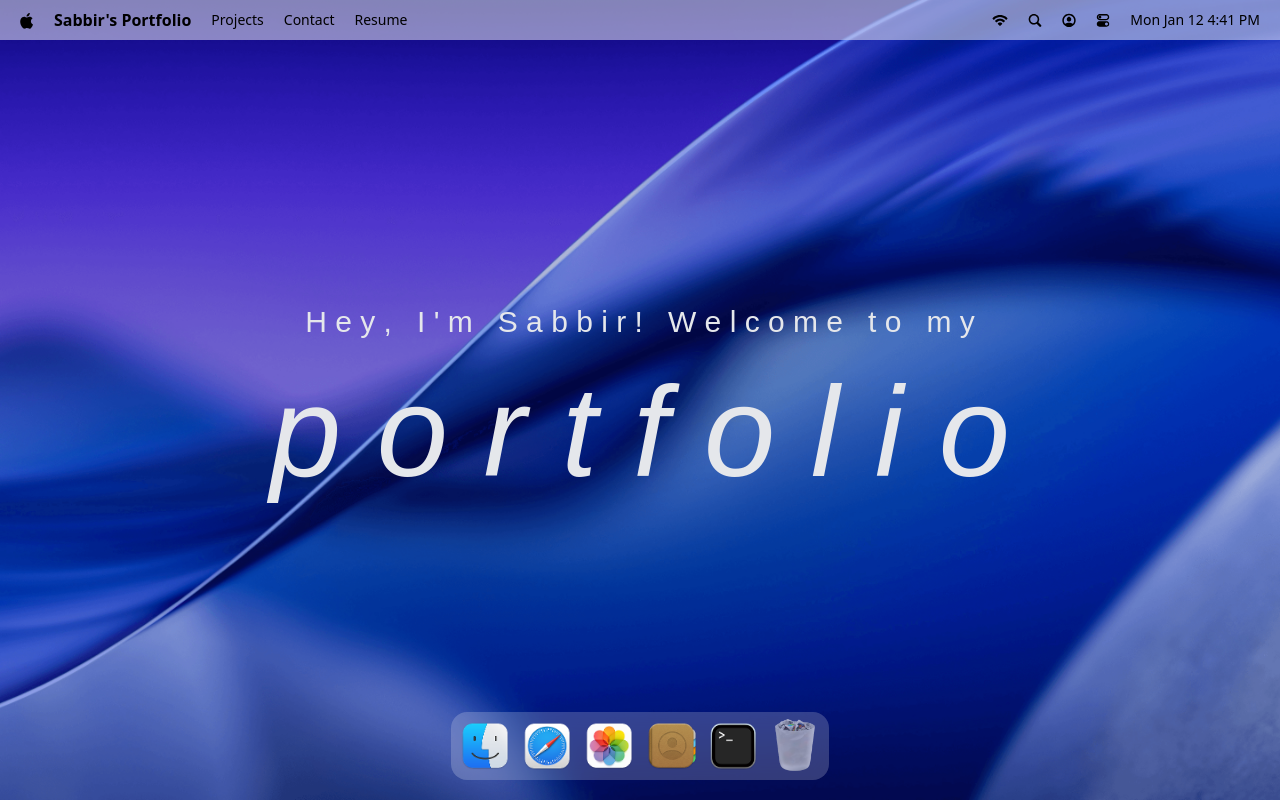
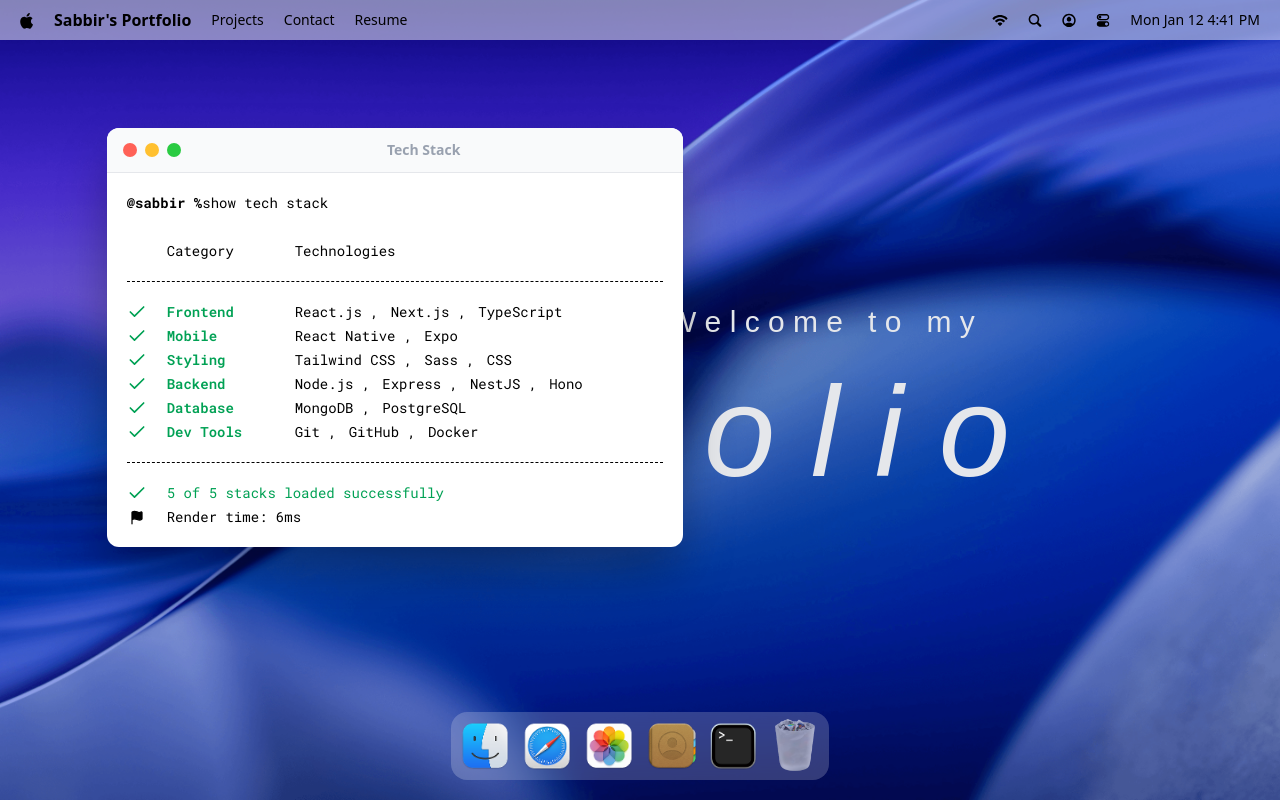
Before and after one commit to sabbir-veer/macos-portfolio, a React (Vite) app: page / in a window 1280 px wide. Both pictures are taken after a click on the button 733 px from the left and 746 px from the top of the page. Built offline with nearby package versions, Linux system fonts and the light colour scheme; a web font is replaced by a local one.

Commit message:
feat: implement a HOC for managing window states and add the first window - terminal

```diff
--- a/src/App.jsx
+++ b/src/App.jsx
@@ -1,4 +1,10 @@
+import gsap from 'gsap'
+import { Draggable } from 'gsap/Draggable'
+
 import { Navbar, Welcome, Dock } from '#components'
+import { Terminal } from '#windows'
+
+gsap.registerPlugin(Draggable)
 
 const App = () => {
   return (
@@ -6,6 +12,7 @@ const App = () => {
       <Navbar />
       <Welcome />
       <Dock />
+      <Terminal />
     </main>
   )
 }
--- /dev/null
+++ b/src/components/WindowControls.jsx
@@ -0,0 +1,15 @@
+import React from 'react'
+import useWindowStore from '#store/window'
+
+const WindowControls = ({ target }) => {
+  const { closeWindow } = useWindowStore()
+  return (
+    <div id='window-controls'>
+      <div className='close' onClick={() => closeWindow(target)} />
+      <div className='minimize' />
+      <div className='maximize' />
+    </div>
+  )
+}
+
+export default WindowControls
--- a/src/components/index.jsx
+++ b/src/components/index.jsx
@@ -1,5 +1,6 @@
 import Dock from './Dock'
 import Navbar from './Navbar'
 import Welcome from './Welcome'
+import WindowControls from './WindowControls'
 
-export { Dock, Navbar, Welcome }
+export { Dock, Navbar, Welcome, WindowControls }
--- /dev/null
+++ b/src/hoc/windowWrapper.jsx
@@ -0,0 +1,54 @@
+import useWindowStore from '#store/window'
+import { useGSAP } from '@gsap/react'
+import gsap from 'gsap'
+import { Draggable } from 'gsap/Draggable'
+import { useLayoutEffect, useRef } from 'react'
+
+const windowWrapper = (Component, windowKey) => {
+  const Wrapped = (props) => {
+    const { focusWindow, windows } = useWindowStore()
+    const { isOpen, zIndex } = windows[windowKey]
+    const ref = useRef(null)
+
+    useGSAP(() => {
+      const el = ref.current
+      if (!el || !isOpen) return
+
+      el.style.display = 'block'
+
+      gsap.fromTo(
+        el,
+        { scale: 0.8, opacity: 0, y: 40 },
+        { scale: 1, opacity: 1, y: 0, duration: 0.4, ease: 'power3.out' }
+      )
+    }, [isOpen])
+
+    useGSAP(() => {
+      const el = ref.current
+      if (!el) return
+
+      const [instance] = Draggable.create(el, {
+        onPress: () => focusWindow(windowKey)
+      })
+      return () => instance.kill()
+    }, [])
+
+    useLayoutEffect(() => {
+      const el = ref.current
+      if (!el) return
+      el.style.display = isOpen ? 'block' : 'none'
+    }, [isOpen])
+    return (
+      <section id={windowKey} ref={ref} style={{ zIndex }} className='absolute'>
+        <Component {...props} />
+      </section>
+    )
+  }
+
+  Wrapped.displayName = `WindowWrapper(${
+    Component.displayName || Component.name || 'Component'
+  })`
+  return Wrapped
+}
+
+export default windowWrapper
--- /dev/null
+++ b/src/windows/Terminal.jsx
@@ -0,0 +1,57 @@
+import { WindowControls } from '#components'
+import { techStack } from '#constants'
+import windowWrapper from '#hoc/windowWrapper'
+import { Check, Flag } from 'lucide-react'
+import React from 'react'
+
+const Terminal = () => {
+  return (
+    <>
+      <div id='window-header'>
+        <WindowControls target='terminal' />
+        <h2>Tech Stack</h2>
+      </div>
+      <div className='techstack'>
+        <p>
+          <span className='font-bold'>@sabbir %</span>
+          show tech stack
+        </p>
+
+        <div className='label'>
+          <p className='w-32'>Category</p>
+          <p>Technologies</p>
+        </div>
+
+        <ul className='content'>
+          {techStack.map(({ category, items }) => (
+            <li className='flex items-center' key={category}>
+              <Check className='check' size={20} />
+              <h3>{category}</h3>
+              <ul>
+                {items.map((item, i) => (
+                  <li key={item}>
+                    {item} {i < items.length - 1 && ','}
+                  </li>
+                ))}
+              </ul>
+            </li>
+          ))}
+        </ul>
+
+        <div className='footnote'>
+          <p>
+            <Check size={20} /> 5 of 5 stacks loaded successfully
+          </p>
+          <p className='text-black'>
+            <Flag size={15} fill='black' />
+            Render time: 6ms
+          </p>
+        </div>
+      </div>
+    </>
+  )
+}
+
+const TerminalWindow = windowWrapper(Terminal, 'terminal')
+
+export default TerminalWindow
--- /dev/null
+++ b/src/windows/index.js
@@ -0,0 +1,3 @@
+import Terminal from './Terminal'
+
+export { Terminal }
```
